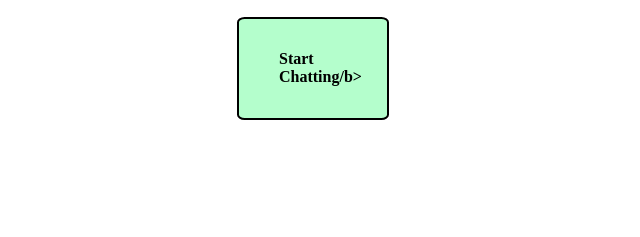
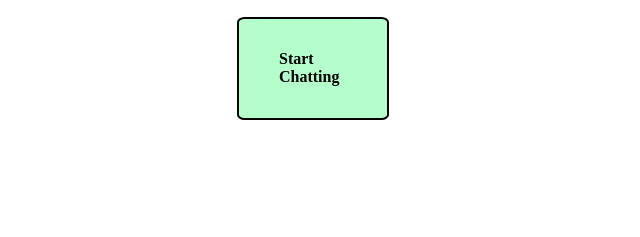
Before and after one commit to Draculoaf/Vanilla-Code-Website, a plain HTML site: page index.html in a window 1280 px wide. Shown: the part 368-605 px from the top of the page, 19-659 px from the left. Drawn offline with Linux system fonts and the light colour scheme; files that its build step writes are made by us from their sources.

Commit message:
Button Text Fix

```diff
--- a/index.html
+++ b/index.html
@@ -42,7 +42,7 @@
       <div class="card" id="start">
         <a href="/IM4.1/internet_art.html">
           <div class="container">
-            <h4><b>Start Chatting/b></h4>
+            <h4><b>Start Chatting</h4>
           </div>
         </a>
       </div>
```
